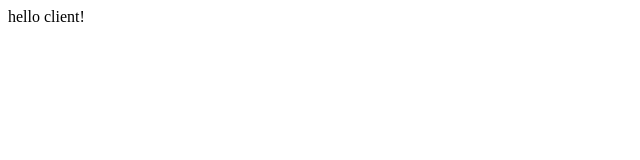
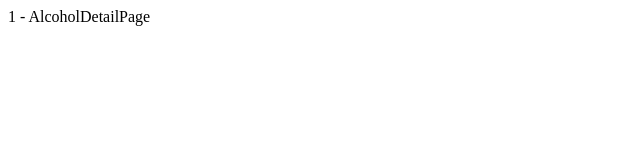
Before and after one commit to yunjeoming/SuliSulSul, a React (Create React App) app in the folder client/: page /alcs/1 in a window 1280 px wide. Shown: the top 160 px of the page, without its empty margins (0-640 px from the left). Built offline with nearby package versions, Linux system fonts and the light colour scheme.

Commit message:
feat: Set react router dom and define some pages

```diff
--- a/client/package.json
+++ b/client/package.json
@@ -9,6 +9,7 @@
     "@types/react-dom": "^18.0.0",
     "react": "^18.2.0",
     "react-dom": "^18.2.0",
+    "react-router-dom": "^6.9.0",
     "react-scripts": "5.0.1",
     "typescript": "^4.4.2"
   },
--- a/client/public/index.html
+++ b/client/public/index.html
@@ -9,7 +9,6 @@
       name="description"
       content="Web site created using create-react-app"
     />
-    <link rel="apple-touch-icon" href="%PUBLIC_URL%/logo192.png" />
     <!--
       manifest.json provides metadata used when your web app is installed on a
       user's mobile device or desktop. See https://developers.google.com/web/fundamentals/web-app-manifest/
--- a/client/src/App.tsx
+++ b/client/src/App.tsx
@@ -1,10 +1,22 @@
 import React from 'react';
+import { BrowserRouter, Route, Routes } from 'react-router-dom';
+import AdminPage from './pages/AdminPage';
+import AlcoholDetailPage from './pages/AlcoholDetailPage';
+import AlcoholListPage from './pages/AlcoholListPage';
+import MainPage from './pages/MainPage';
+import NotFoundPage from './pages/NotFoundPage';
 
 function App() {
   return (
-    <div className="App">
-      hello client!
-    </div>
+    <BrowserRouter>
+      <Routes>
+        <Route path='/' element={<MainPage />} />
+        <Route path='/alcs' element={<AlcoholListPage />} />
+        <Route path='/alcs/:id' element={<AlcoholDetailPage />} />
+        <Route path='/admin' element={<AdminPage />} />
+        <Route path='/*' element={<NotFoundPage />} />
+      </Routes>
+    </BrowserRouter>
   );
 }
 
--- /dev/null
+++ b/client/src/pages/AdminPage/index.tsx
@@ -0,0 +1,7 @@
+import React from 'react';
+
+const AdminPage = () => {
+  return <div>AdminPage</div>;
+};
+
+export default AdminPage;
--- /dev/null
+++ b/client/src/pages/AlcoholDetailPage/index.tsx
@@ -0,0 +1,9 @@
+import React from 'react';
+import { useParams } from 'react-router-dom';
+
+const AlcoholDetailPage = () => {
+  const { id } = useParams();
+  return <div>{id} - AlcoholDetailPage</div>;
+};
+
+export default AlcoholDetailPage;
--- /dev/null
+++ b/client/src/pages/AlcoholListPage/index.tsx
@@ -0,0 +1,7 @@
+import React from 'react';
+
+const AlcoholListPage = () => {
+  return <div>AlcoholListPage</div>;
+};
+
+export default AlcoholListPage;
--- /dev/null
+++ b/client/src/pages/MainPage/index.tsx
@@ -0,0 +1,8 @@
+import React from 'react';
+
+const MainPage = () => {
+  // 홈페이지 or 메인페이지
+  return <div>MainPage</div>;
+};
+
+export default MainPage;
--- /dev/null
+++ b/client/src/pages/NotFoundPage/index.tsx
@@ -0,0 +1,7 @@
+import React from 'react';
+
+const NotFoundPage = () => {
+  return <div>NotFoundPage</div>;
+};
+
+export default NotFoundPage;
```
Also changed, not shown: client/public/manifest.json, 2 other files (tests, documents, lock files or other folders).
